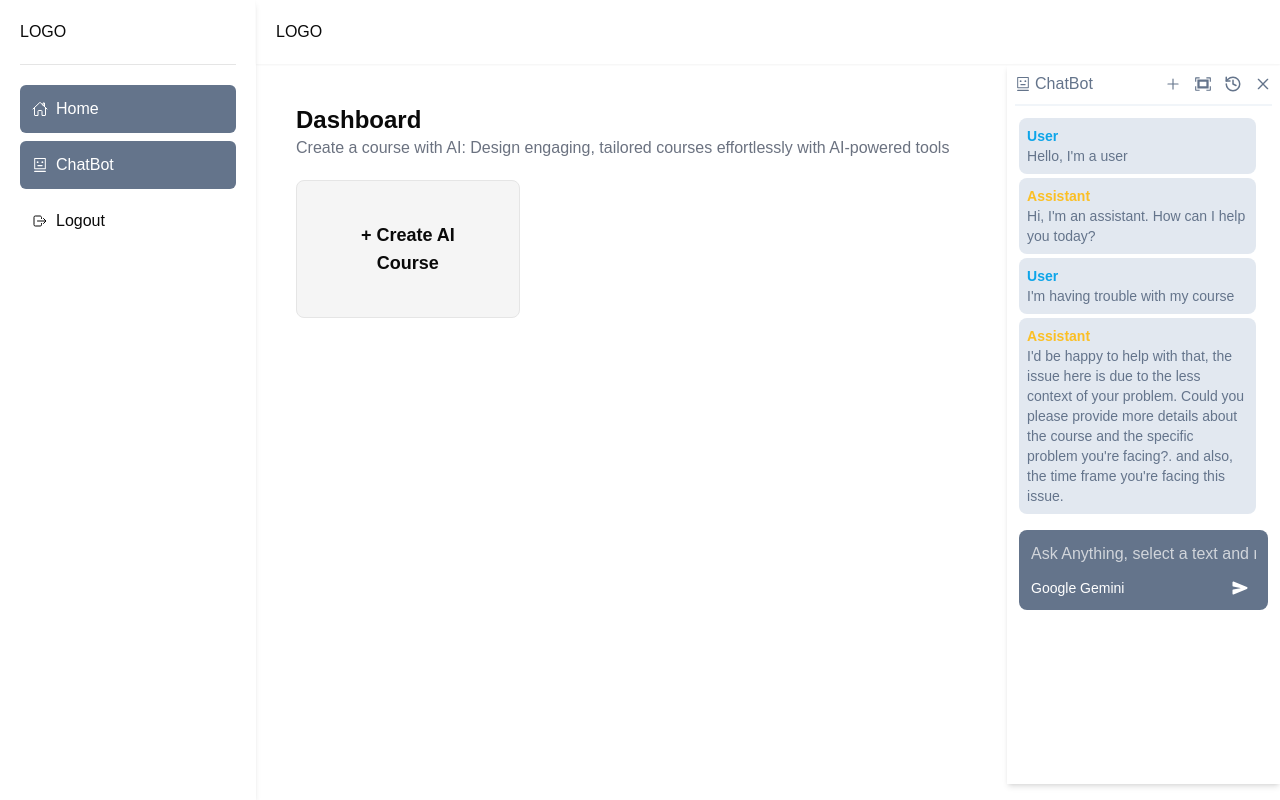
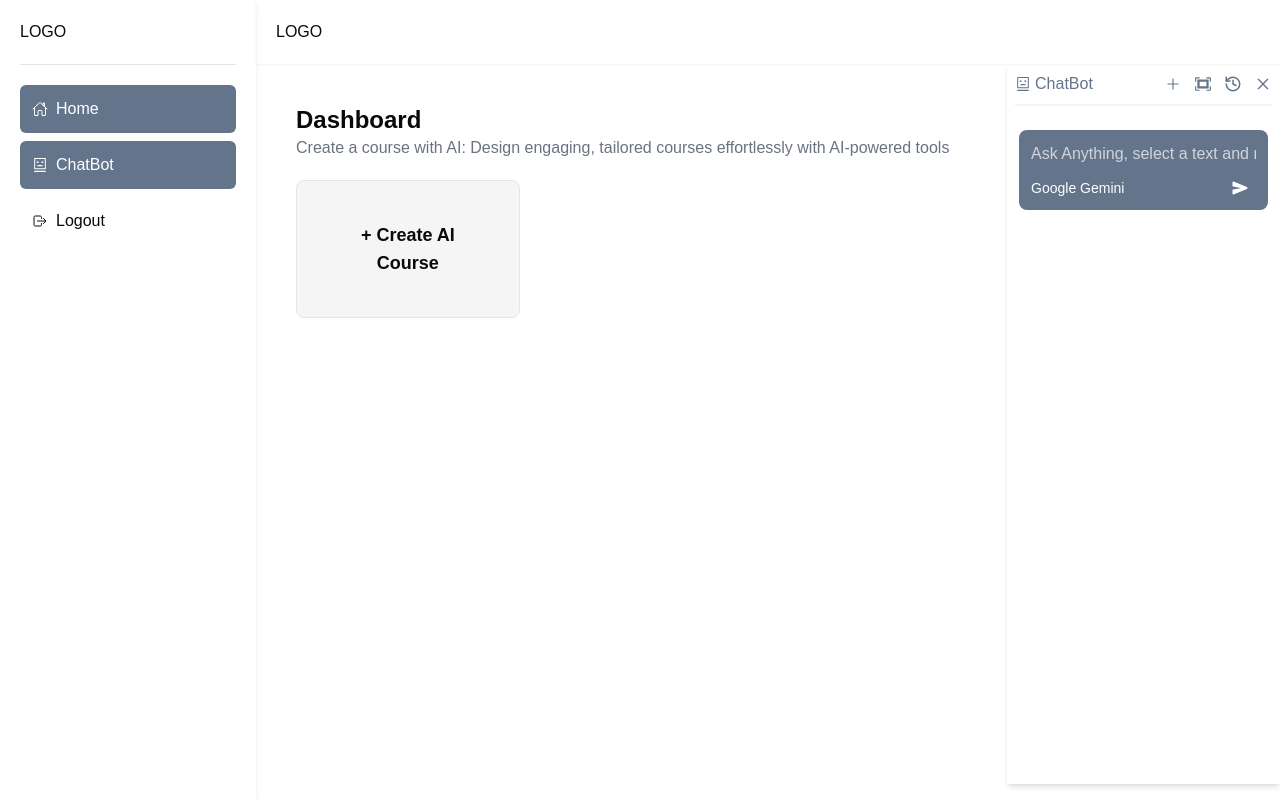
Before and after one commit to Tarunroy500/ai-course-generator, a Next.js app: page /dashboard in a window 1280 px wide. Both pictures are taken after a click on the button "ChatBot". Built offline with nearby package versions, Linux system fonts and the light colour scheme.

Commit message:
chatbot response added

```diff
--- a/app/dashboard/_components/AddNewCourse.jsx
+++ b/app/dashboard/_components/AddNewCourse.jsx
@@ -32,6 +32,7 @@ function AddNewCourse() {
     'difficulty': '',
     'duration': '',
     'identifier': '',
+    'type': 0
   });
 
 
@@ -55,7 +56,7 @@ function AddNewCourse() {
         headers: {
           'Content-Type': 'application/json'
         },
-        timeout: 120000, // Set a timeout of 10 seconds (10000 milliseconds) or adjust as needed
+        timeout: 120000, // Set a timeout of 120 seconds (120000 milliseconds) or adjust as needed
         withCredentials: true,
       });
 
--- a/app/dashboard/_components/Chat.jsx
+++ b/app/dashboard/_components/Chat.jsx
@@ -1,41 +1,34 @@
-"use client"
-import React, { useState } from 'react'
+"use client";
+import React, { useState, useContext } from "react";
+import { DashboardContext } from "../layout";
 
 const Chat = () => {
-    const [chatContent, setchatContent] = useState([
-        {
-            "id" : 1,
-            "role" : "User",
-            "content" : "Hello, I'm a user"
-        },
-        {
-            "id" : 2,
-            "role" : "Assistant",
-            "content" : "Hi, I'm an assistant. How can I help you today?"
-        },
-        {
-            "id" : 3,
-            "role" : "User",
-            "content" : "I'm having trouble with my course"
-        },
-        {
-            "id" : 4,
-            "role" : "Assistant",
-            "content" : "I'd be happy to help with that, the issue here is due to the less context of your problem. Could you please provide more details about the course and the specific problem you're facing?. and also, the time frame you're facing this issue."
-        }
-    ])
+  const { currentChat, setcuurentChat } = useContext(DashboardContext);
+
   return (
-    <div className='p-3 pb-0'>
-      {
-        chatContent.map((chat) => {
-            return (<div className={'mr-auto bg-slate-200 mb-1 w-[95%] rounded-lg p-2 text-sm'} key={chat.id}>
-                <div className={chat.role === 'Assistant' ? 'text-amber-400 font-semibold' : 'text-sky-500 font-semibold'}>{chat.role}</div>
-                <div className='text-slate-500'>{chat.content}</div>
-            </div>);
-        })
-      }
+    <div className="p-3 pb-0">
+      {currentChat.map((chat) => {
+        return (
+          <div
+            className={
+              "mr-auto bg-slate-200 mb-1 w-[95%] rounded-lg p-2 text-sm"
+            }
+          >
+            <div
+              className={
+                chat.role === "Assistant"
+                  ? "text-amber-400 font-semibold"
+                  : "text-sky-500 font-semibold"
+              }
+            >
+              {chat.role}
+            </div>
+            <div className="text-slate-500">{chat.content}</div>
+          </div>
+        );
+      })}
     </div>
-  )
-}
+  );
+};
 
-export default Chat
+export default Chat;
--- a/app/dashboard/_components/ChatBotInput.jsx
+++ b/app/dashboard/_components/ChatBotInput.jsx
@@ -2,16 +2,42 @@
 import React, { useState, useContext } from 'react'
 import { IoSend } from "react-icons/io5";
 import { DashboardContext } from '../layout';
+import { LoaderCircle } from "lucide-react";
+import axios from 'axios';
 
 const ChatBotInput = () => {
   const [Input, setInput] = useState('');
+  const [Loading, setLoading] = useState(false);
   const {currentChat, setcurrentChat} = useContext(DashboardContext);
 
-  const handleSubmit = (e) => {
+  const handleSubmit = async (e) => {
+    setInput('');
+    setLoading(true);
     e.preventDefault();
-    setcurrentChat(prev => [...prev, {role: 'user', content: Input}]);
-    // Function to handle request
-    setcurrentChat(prev => [...prev, {role: 'assistant', content: 'Response from the model'}]) // Add content received from API
+    setcurrentChat(prev => [...prev, {role: 'User', content: Input}]);
+
+    try {
+      const response = await axios.post('/api/details', {
+        details : {
+          "title" : Input,
+          "type" : 1
+        }
+      },{
+        headers: {
+          'Content-Type': 'application/json'
+        },
+        withCredentials: true,
+      })
+
+      if(response.status === 200 || response.status === 201) {
+        setLoading(false);
+        console.log(response.data);
+        setcurrentChat(prev => [...prev, {role: 'Assistant', content: "Tell me more about error"}]) // Add content received from API
+        // Redirect to course page or perform other actions as needed
+      }
+    } catch (error) {
+      alert(error.message);
+    }
   }
 
   return (
@@ -21,7 +47,7 @@ const ChatBotInput = () => {
         <input value={Input} onChange={(e) => setInput(e.target.value)} type="text" className='bg-transparent focus:outline-none w-full p-1 caret-white placeholder-gray-300 mb-1 text-white' placeholder='Ask Anything, select a text and right click to view commands'/>
         <div className='p-1 pr-3 text-white flex items-center justify-between'>
           <p className='text-sm'>Google Gemini</p>
-          <button type="submit"><IoSend /></button>
+          <button type="submit">{!Loading ? <IoSend /> : <LoaderCircle className="animate-spin"/>}</button>
         </div>
       </form>
     </div>
```
